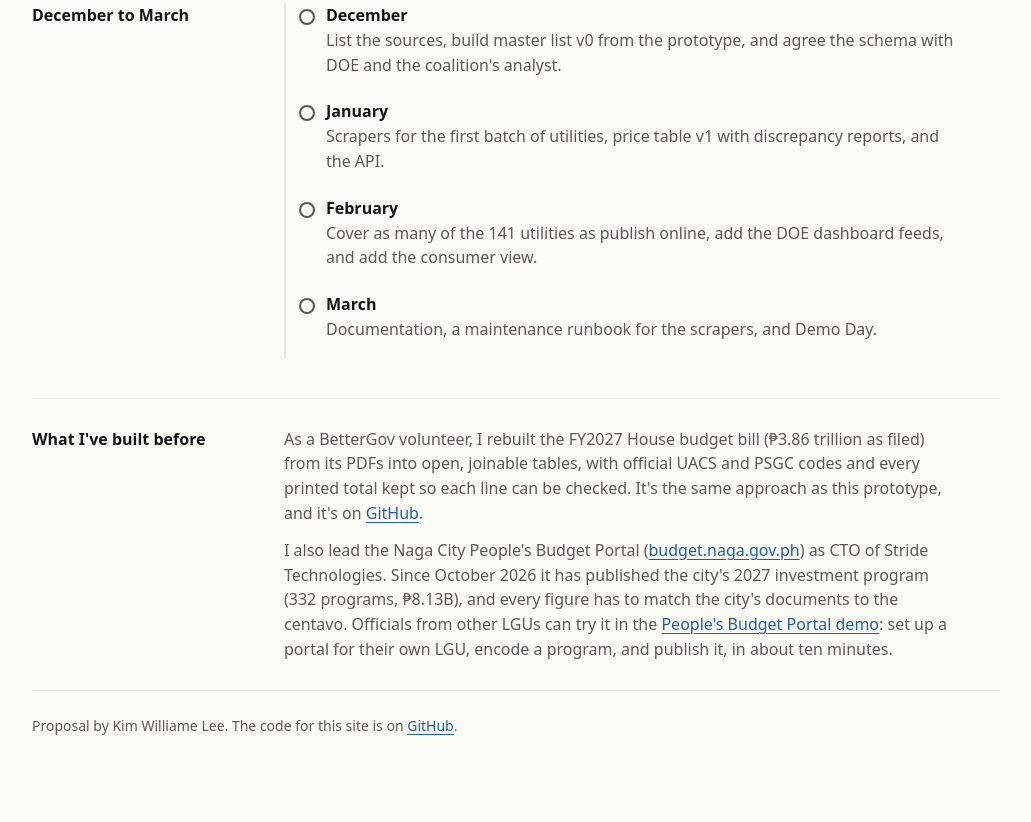
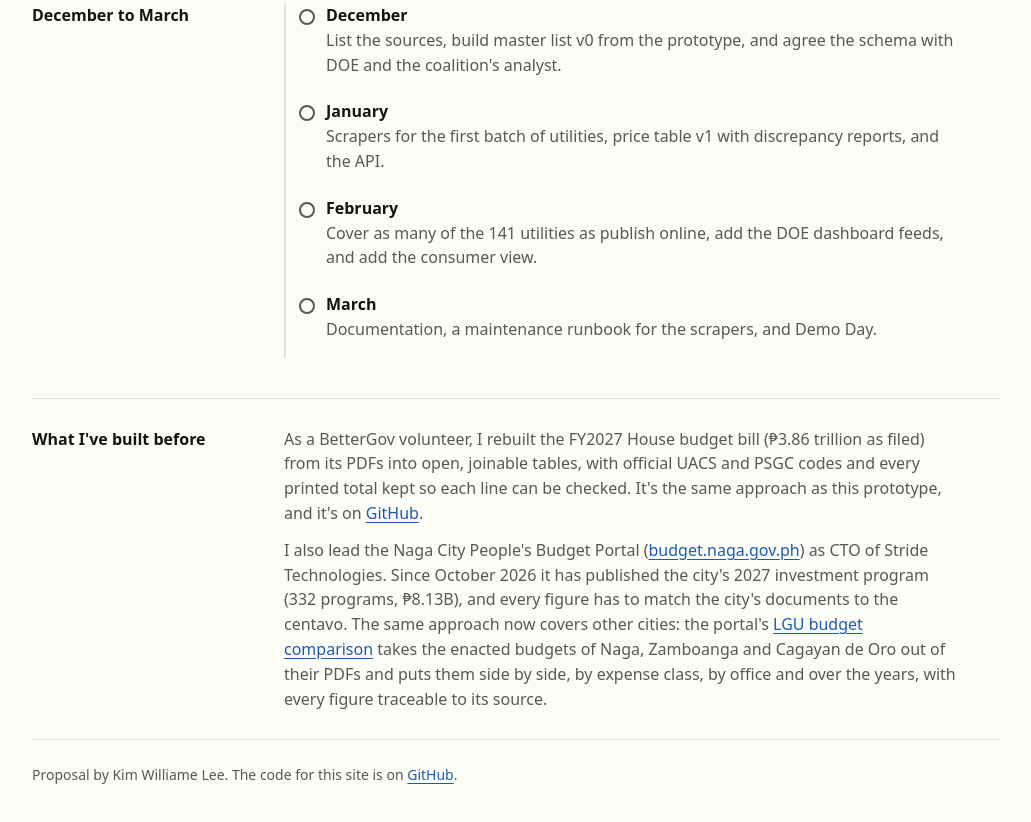
Before and after one commit to kimileeee/ph-energy-data, a plain HTML site: page site/proposal.html in a window 1280 px wide. Shown: the part 2687-3509 px from the top of the page, without its empty margins (124-1155 px from the left). Drawn offline with Linux system fonts and the light colour scheme.

Commit message:
Proposal: link the LGU budget comparison, not the demo portal
Co-Authored-By: Claude Opus 5.5 <noreply@anthropic.com>

```diff
--- a/site/proposal.html
+++ b/site/proposal.html
@@ -206,7 +206,7 @@
       <dt>What I've built before</dt>
       <dd>
         <p>As a BetterGov volunteer, I rebuilt the FY2027 House budget bill (₱3.86 trillion as filed) from its PDFs into open, joinable tables, with official UACS and PSGC codes and every printed total kept so each line can be checked. It's the same approach as this prototype, and it's on <a href="https://github.com/kimileeee/gab-fy2027-dataset">GitHub</a>.</p>
-        <p>I also lead the Naga City People's Budget Portal (<a href="https://budget.naga.gov.ph">budget.naga.gov.ph</a>) as CTO of Stride Technologies. Since October 2026 it has published the city's 2027 investment program (332 programs, ₱8.13B), and every figure has to match the city's documents to the centavo. Officials from other LGUs can try it in the <a href="https://peoples-budget.stridetech.ph">People's Budget Portal demo</a>: set up a portal for their own LGU, encode a program, and publish it, in about ten minutes.</p>
+        <p>I also lead the Naga City People's Budget Portal (<a href="https://budget.naga.gov.ph">budget.naga.gov.ph</a>) as CTO of Stride Technologies. Since October 2026 it has published the city's 2027 investment program (332 programs, ₱8.13B), and every figure has to match the city's documents to the centavo. The same approach now covers other cities: the portal's <a href="https://peoples-budget.stridetech.workers.dev/lgus/explore">LGU budget comparison</a> takes the enacted budgets of Naga, Zamboanga and Cagayan de Oro out of their PDFs and puts them side by side, by expense class, by office and over the years, with every figure traceable to its source.</p>
       </dd>
     </div>
   </dl>
```
Also changed, not shown: pipeline/templates/proposal.html (+1 -1 lines).
